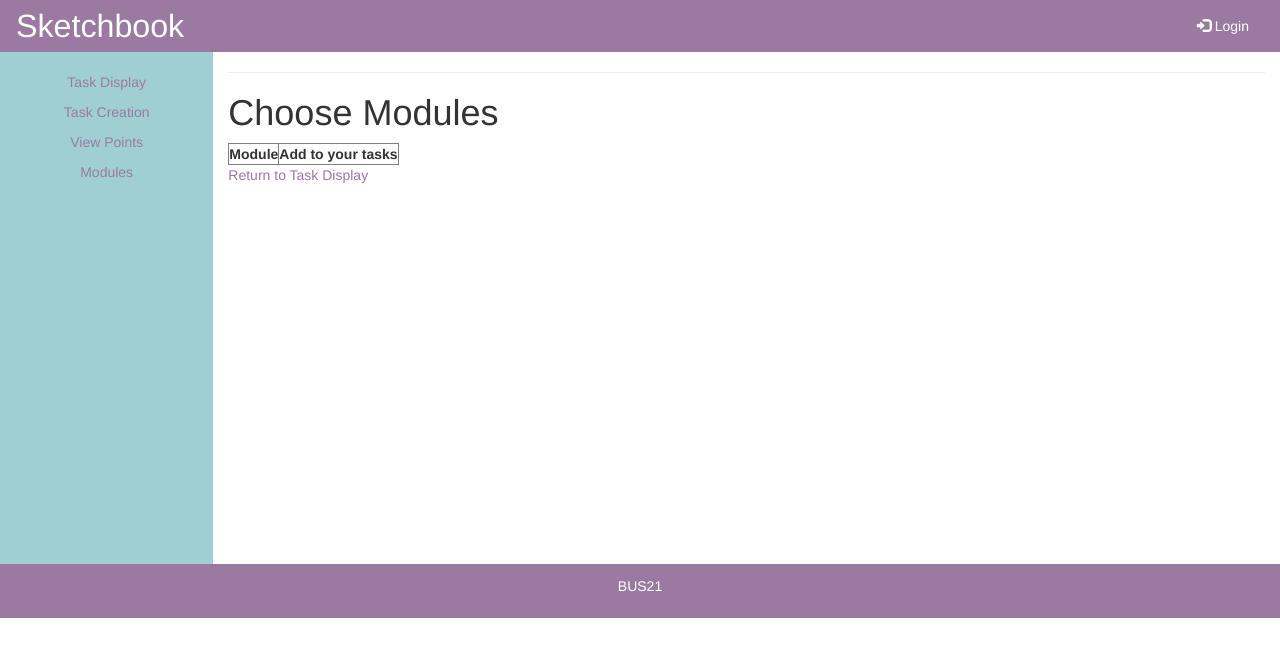
After one commit to MattCoul/BUS21, a Python web app: template app/templates/modules.html in a window 1280 px wide. The commit adds this page. Shown: the top 657 px of the page. Run offline with Jinja, Linux system fonts and the light colour scheme; the template is opened without the code that fills it, so the values that code supplies are empty; some libraries are stand-ins or nearby versions.

Commit message:
module selection added

```diff
--- a/app/templates/base.html
+++ b/app/templates/base.html
@@ -84,7 +84,7 @@
       <p><a href="{{ url_for('task_display') }}">Task Display</a></p>
       <p><a href="{{ url_for('task_creation') }}">Task Creation</a></p>
       <p><a href="{{ url_for('view_points') }}">View Points</a></p>
-      <p><a href="#">Modules</a></p>
+      <p><a href="{{ url_for('modules') }}">Modules</a></p>
     </div>
 
     <div class="col-sm-10 text-left">
--- /dev/null
+++ b/app/templates/modules.html
@@ -0,0 +1,23 @@
+{% extends "base.html" %}
+{% block title %}Module Choice{% endblock %}
+
+{% block content %}
+    <h1>Choose Modules</h1>
+
+<p>
+    <table border="1">
+    <tr>
+        <th>Module</th>
+        <th>Add to your tasks</th>
+    </tr>
+    {% for module in modules_list %}
+    <tr>
+        <th>{{ module }}</th>
+        <th><a href="{{ url_for('module_add', module=module) }}">Add Tasks</a></th>
+    </tr>
+    {% endfor %}
+    </table>
+
+    <a href="{{ url_for('task_display') }}">Return to Task Display</a>
+</p>
+{% endblock %}
```
Also changed, not shown: app/forms.py (+10 -1 lines), app/routes.py (+9 -0 lines), app/templates/module_add.html (added, +9 -0 lines).
